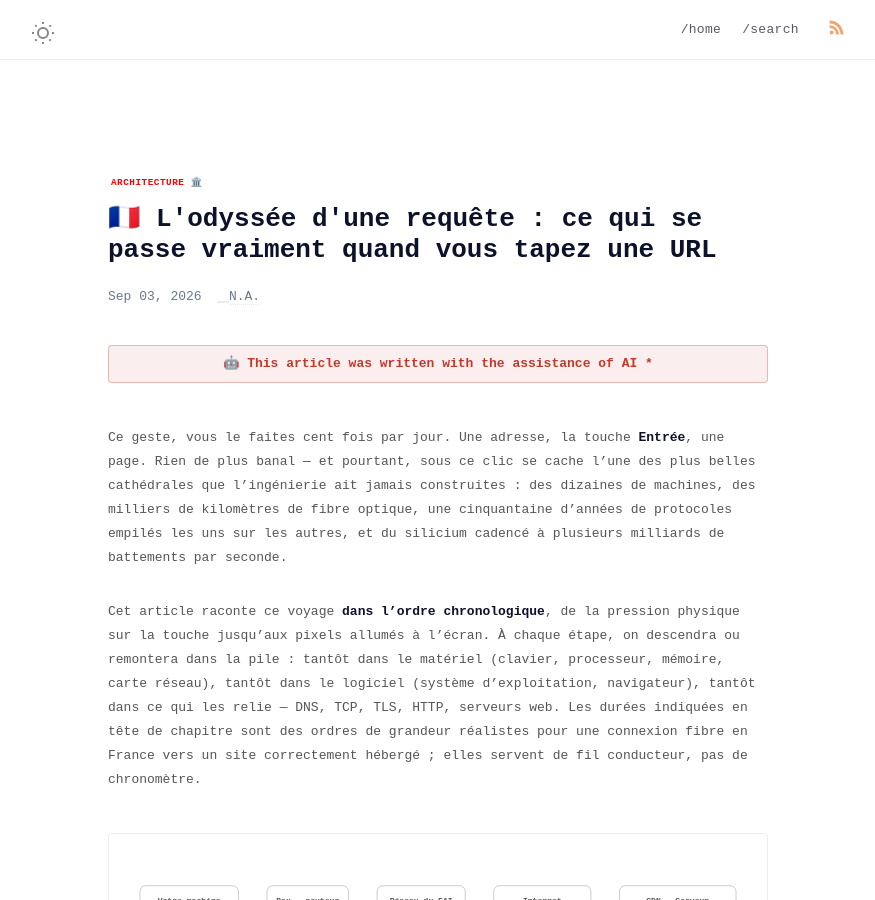
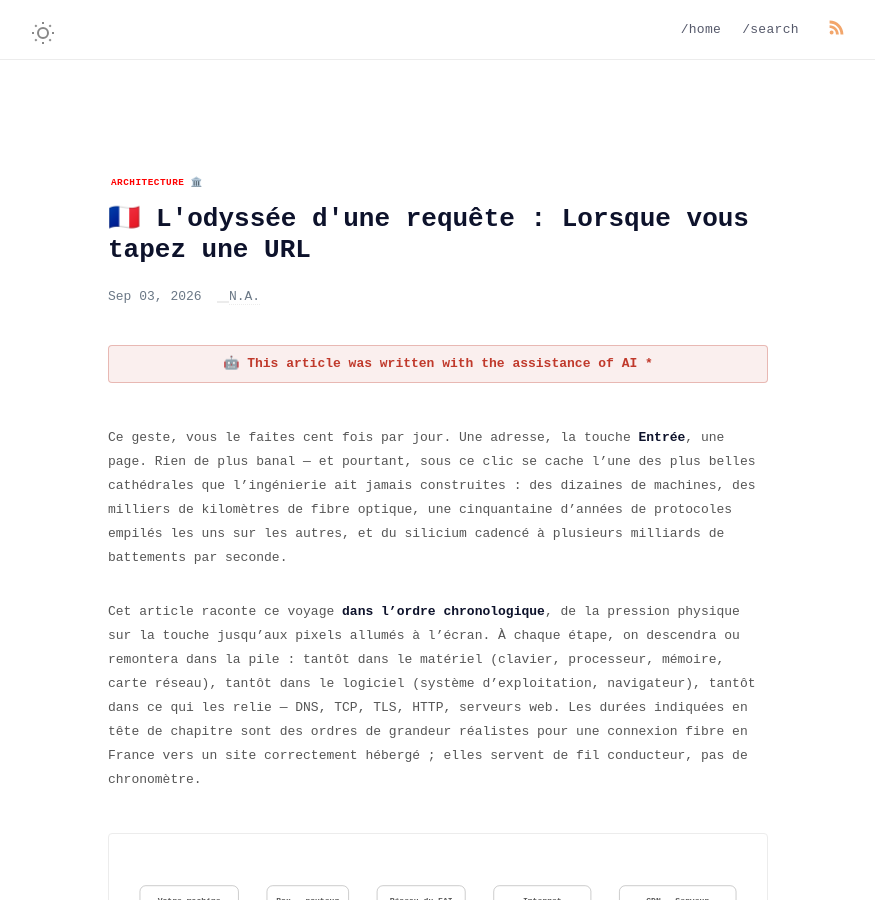
Before and after one commit to najx/najx.github.io, a Jekyll site: the page built from _posts/odyssee-d-une-requete/2026-09-03-odyssee-d-une-requete.md, in a window 1280 px wide and 900 px high. Shown: the whole window, without its empty margins (202-1077 px from the left). Built offline with Jekyll 4.4.1, drawn with Linux system fonts in a browser that asks for light colours; some web fonts are replaced.

Commit message:
Quick fix on title

```diff
--- a/_posts/odyssee-d-une-requete/2026-09-03-odyssee-d-une-requete.md
+++ b/_posts/odyssee-d-une-requete/2026-09-03-odyssee-d-une-requete.md
@@ -1,5 +1,5 @@
 ---
-title: "L'odyssée d'une requête : ce qui se passe vraiment quand vous tapez une URL"
+title: "L'odyssée d'une requête : Lorsque vous tapez une URL"
 date: 2026-09-03 10:00:00 +02:00
 modified: 2026-09-03 10:00:00 +02:00
 tags: [Architecture 🏛️]
```
